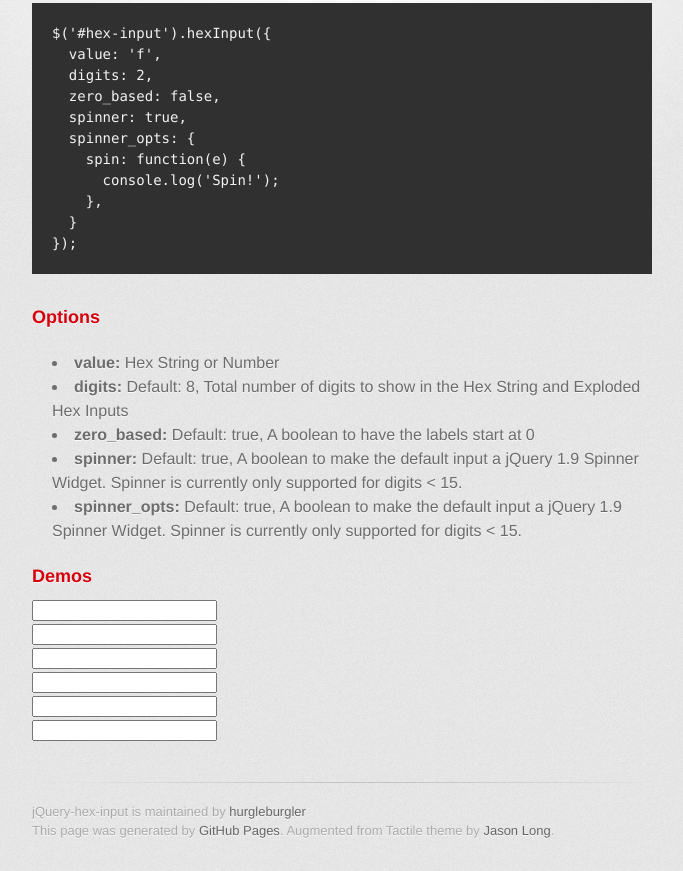
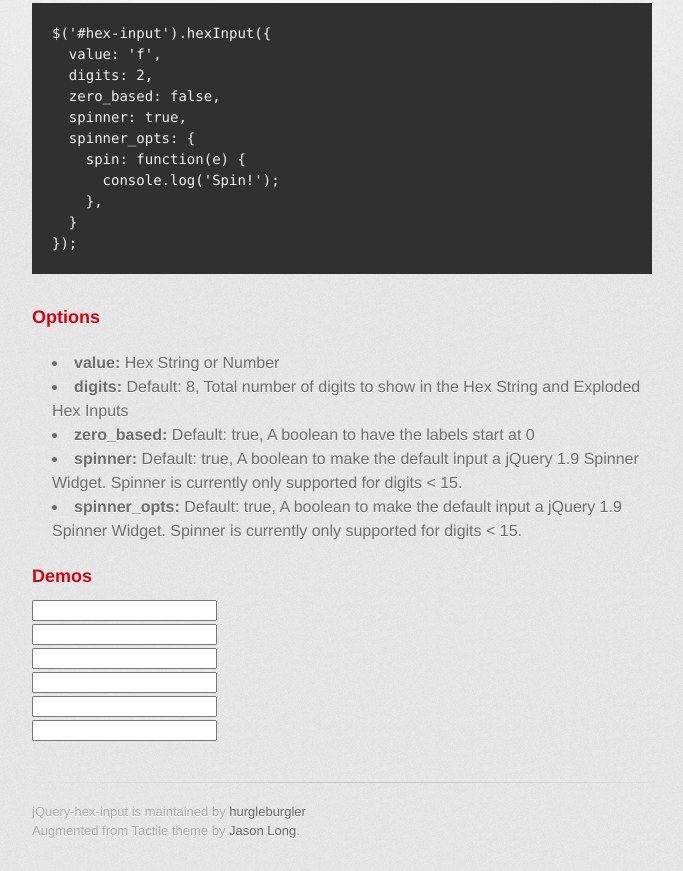
Before and after one commit to bubasti/jQuery-Hex-Input, a plain HTML site: page index.html in a window 1280 px wide. Shown: the part 303-1174 px from the top of the page, without its empty margins (298-981 px from the left). Drawn offline with nearby package versions, Linux system fonts and the light colour scheme; a web font is replaced by a local one.

Commit message:
Updates to index.html

```diff
--- a/index.html
+++ b/index.html
@@ -82,7 +82,7 @@
 
         <footer>
           jQuery-hex-input is maintained by <a href="https://github.com/hurgleburgler">hurgleburgler</a><br>
-          This page was generated by <a href="http://pages.github.com">GitHub Pages</a>. Augmented from Tactile theme by <a href="https://twitter.com/jasonlong">Jason Long</a>.
+          Augmented from Tactile theme by <a href="https://twitter.com/jasonlong">Jason Long</a>.
         </footer>
 
 
```
